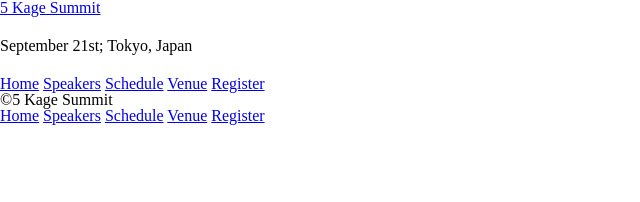
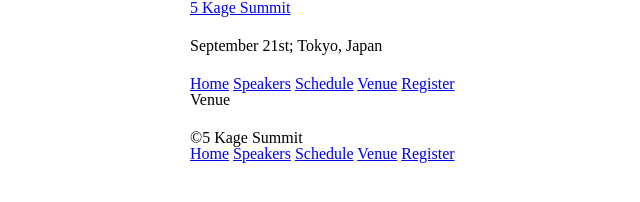
Before and after one commit to kin018/FiveKageSummit, a website: page FiveKageSummit/venue.html in a window 1280 px wide. Shown: the whole page, without its empty margins (0-640 px from the left). Drawn offline with Linux system fonts and the light colour scheme.

Commit message:
Updated Venue Page

```diff
--- a/FiveKageSummit/venue.html
+++ b/FiveKageSummit/venue.html
@@ -7,7 +7,7 @@
     </head>
     <body>
         <!-- Header -->
-        <header>
+        <header class="container">
             <h1><a href="index.html">5 Kage Summit</a> </h1>
             <h3>September 21st; Tokyo, Japan</h3>
             <nav>
@@ -19,9 +19,12 @@
             </nav>
         </header>
         <!-- Main Content  -->
+        <section class="container">
+            <h1>Venue</h1>
+        </section>
 
         <!-- Footer -->
-        <footer>
+        <footer class="container">
             <span>&copy;5 Kage Summit</span>
             <nav>
                 <a href="index.html">Home</a>
```
